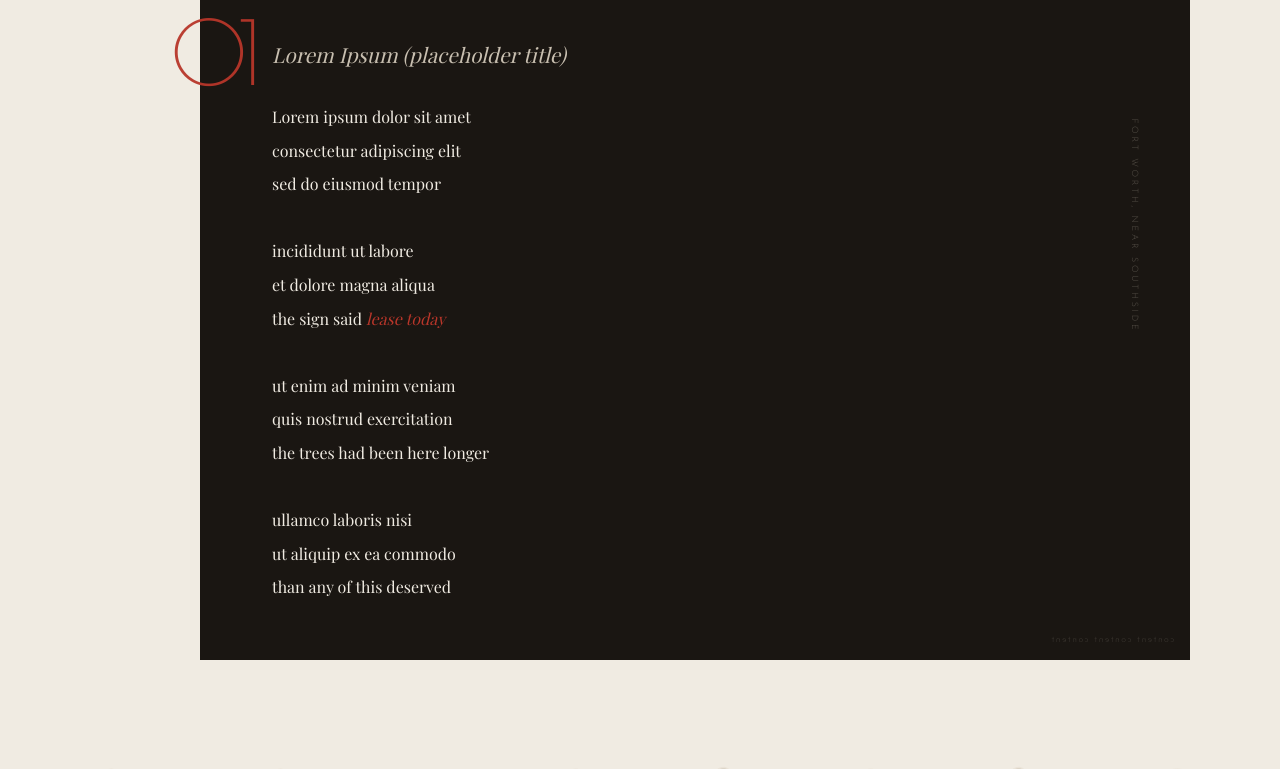
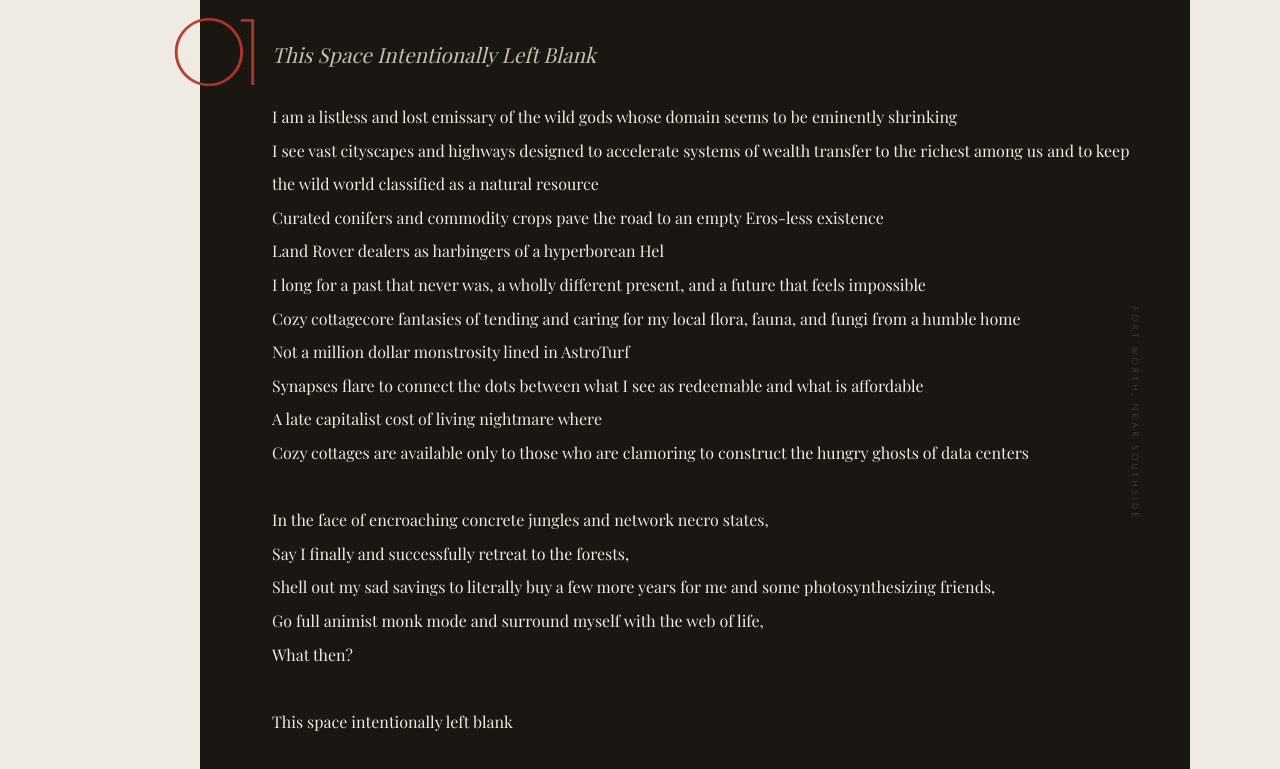
Before and after one commit to themadhabitatter/classics-become-content, a plain HTML site: page index.html in a window 1280 px wide. Shown: the part 1754-2523 px from the top of the page. Drawn offline with nearby package versions, Linux system fonts and the light colour scheme; a web font is replaced by a local one.

Commit message:
Add files via upload

```diff
--- a/index.html
+++ b/index.html
@@ -524,7 +524,7 @@
 <article class="entry">
   <div class="entry-location">Fort Worth, TX &mdash; Near Southside &mdash; 2026</div>
   <div class="photo-block">
-    <img src="https://images.squarespace-cdn.com/content/62f70552ef4d387389ce92b1/3b7503af-0975-45ab-bd0a-21facba9992e/DSCF8290.jpeg" alt="Gentrified street, Fort Worth" />
+    <img src="https://raw.githubusercontent.com/themadhabitatter/classics-become-content/main/images/DSCF8675.jpeg" alt="Gentrified street, Fort Worth" />
     <div class="photo-caption">Lease Today &mdash; Future Reserved Parking</div>
   </div>
   <!-- intruder text between photo and poem -->
@@ -534,22 +534,36 @@
   </div>
   <div class="poem-block" data-number="01">
     <span class="sideways-intruder">Fort Worth, Near Southside</span>
-    <div class="poem-title">Lorem Ipsum (placeholder title)</div>
-    <div class="poem-body">Lorem ipsum dolor sit amet
-consectetur adipiscing elit
-sed do eiusmod tempor
+    <div class="poem-title">This Space Intentionally Left Blank</div>
+    <div class="poem-body">I am a listless and lost emissary of the wild gods whose domain seems to be eminently shrinking
+I see vast cityscapes and highways designed to accelerate systems of wealth transfer to the richest among us and to keep the wild world classified as a natural resource
+Curated conifers and commodity crops pave the road to an empty Eros-less existence
+Land Rover dealers as harbingers of a hyperborean Hel
+I long for a past that never was, a wholly different present, and a future that feels impossible
+Cozy cottagecore fantasies of tending and caring for my local flora, fauna, and fungi from a humble home
+Not a million dollar monstrosity lined in AstroTurf
+Synapses flare to connect the dots between what I see as redeemable and what is affordable
+A late capitalist cost of living nightmare where
+Cozy cottages are available only to those who are clamoring to construct the hungry ghosts of data centers
 
-incididunt ut labore
-et dolore magna aliqua
-the sign said <em>lease today</em>
+In the face of encroaching concrete jungles and network necro states,
+Say I finally and successfully retreat to the forests,
+Shell out my sad savings to literally buy a few more years for me and some photosynthesizing friends,
+Go full animist monk mode and surround myself with the web of life,
+What then?
 
-ut enim ad minim veniam
-quis nostrud exercitation
-the trees had been here longer
+This space intentionally left blank
 
-ullamco laboris nisi
-ut aliquip ex ea commodo
-than any of this deserved</div>
+Web willing,
+May I be a Siddhartha Gautama
+A Giovanni di Pietro di Bernardone
+Who recognizes the calamity of the concealing creation before him
+Who turns his back on it all
+To watch the last living songbird
+Perch on his fingertip
+And sing a joyful lament in search of its dead mates, now lost forever to eternity
+Knowing it was us who wrought this
+Just so America's Best Contacts and Eyeglasses can have more freedom to move around the world than monarch butterflies</div>
   </div>
 </article>
 
```
